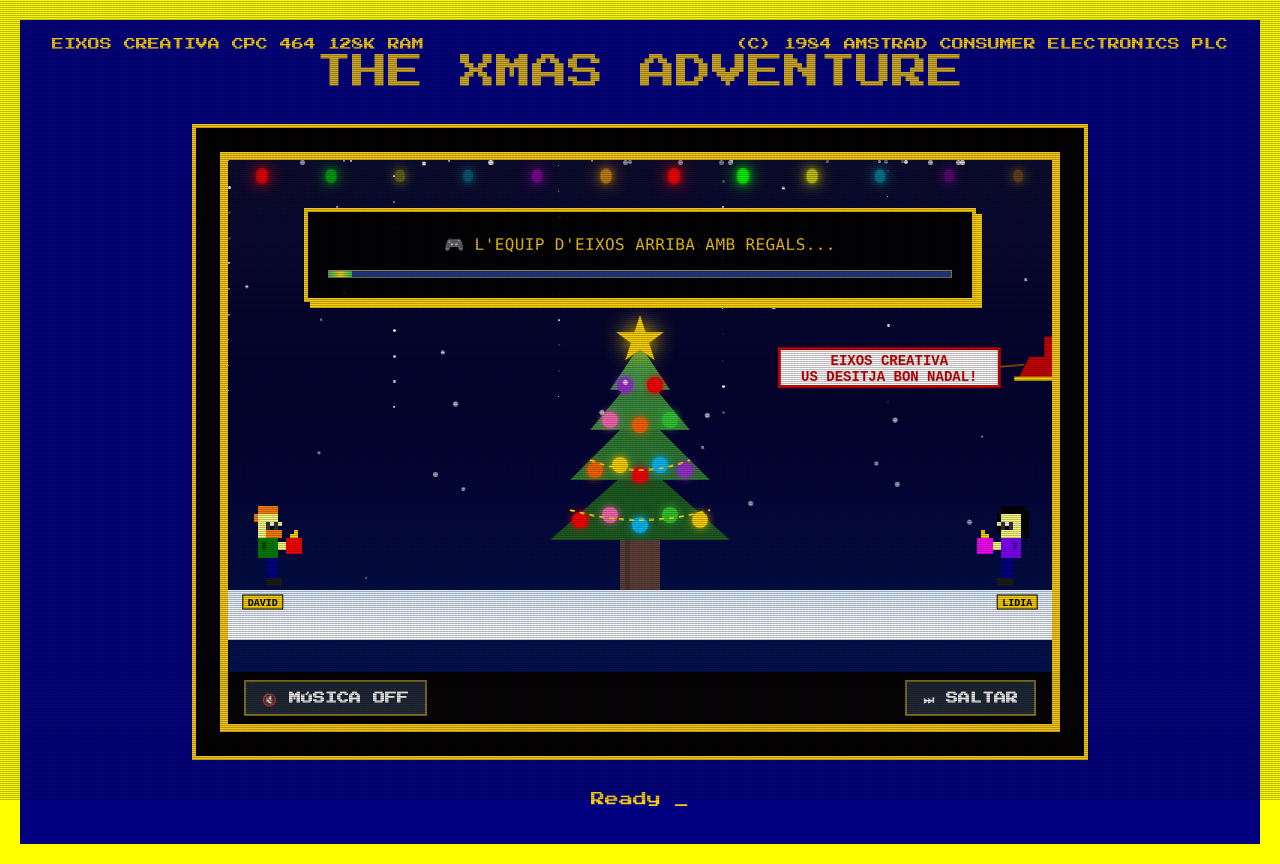
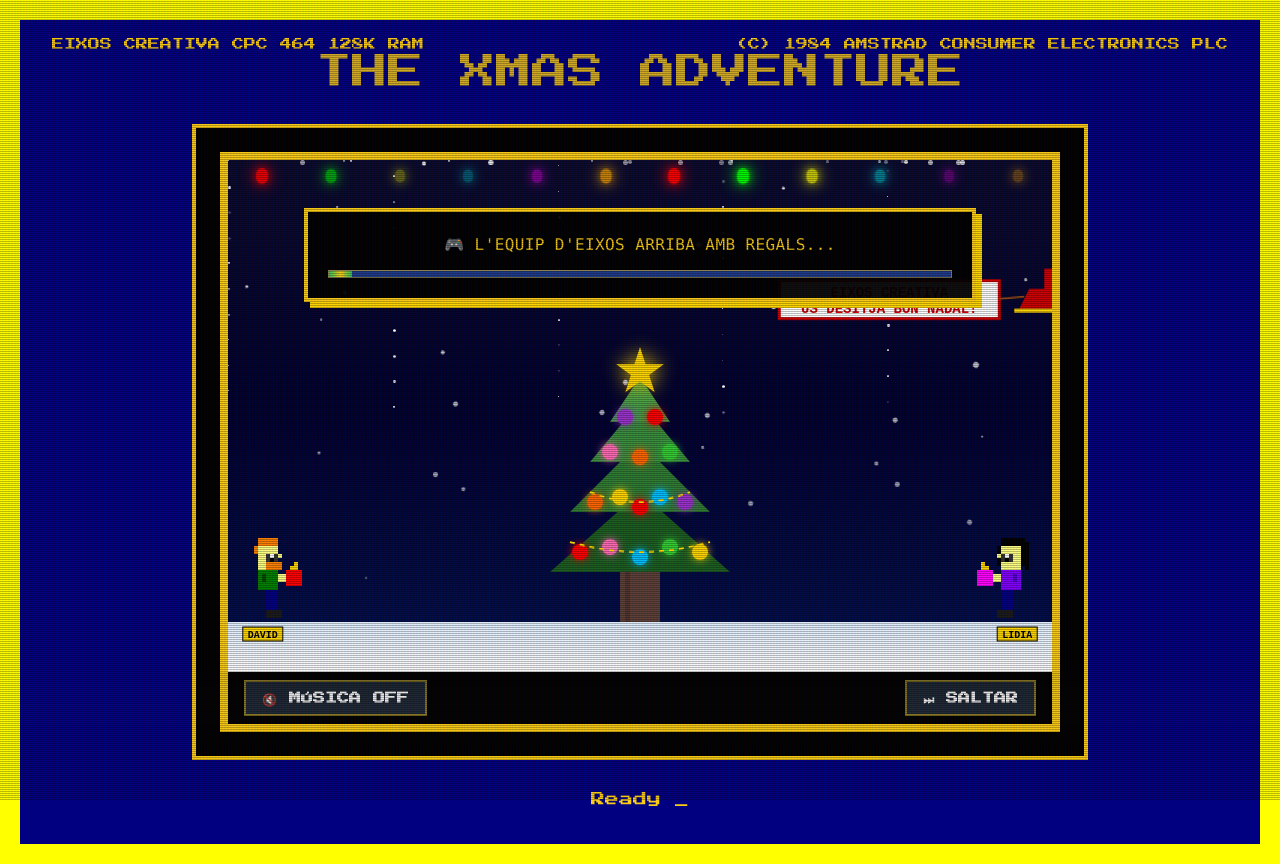
Before and after one commit to Jornacas/FelicitacioNadal2025, a React (Vite) app: page / in a window 1280 px wide. Both pictures are taken after a click on the button "INICIAR HISTÒRIA". Built offline with nearby package versions, Linux system fonts and the light colour scheme.

Commit message:
Fix: terra arriba fins a baix del canvas

```diff
--- a/App.tsx
+++ b/App.tsx
@@ -243,10 +243,10 @@
             </div>
 
             {/* UNIFIED GAME CANVAS - Tree and Characters all in one */}
-            <div className="absolute inset-0 flex items-end justify-center pb-8">
+            <div className="absolute inset-0 flex items-end justify-center">
               <GameCanvas
                 width={850}
-                height={420}
+                height={520}
                 staff={staff}
                 storyStep={storyStep}
               />
```
